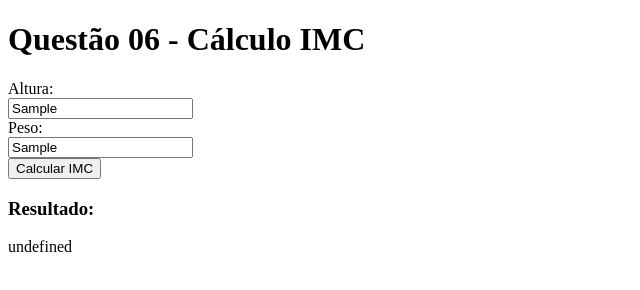
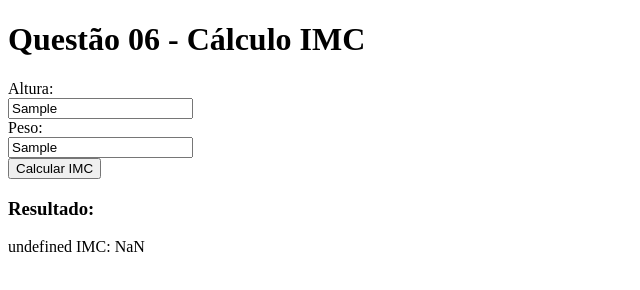
Before and after one commit to adriacostaa/lista-javascript, a plain HTML site: page 06-questao-imc/index.html in a window 1280 px wide. Both pictures are taken after typing "Sample", "Sample" into the empty fields and a click on the button "Calcular IMC". Shown: the full height of the page, 0-640 px from the left. Drawn offline with Linux system fonts and the light colour scheme.

Commit message:
remocao - console

```diff
--- a/06-questao-imc/index.html
+++ b/06-questao-imc/index.html
@@ -41,10 +41,7 @@
                 resultadoText = "Obesidade grau III";
             }
 
-            console.log(resultadoText);
-            console.log(imc);
-
-            document.getElementById('resultado').innerHTML = resultadoText;
+            document.getElementById('resultado').innerHTML = (resultadoText + " IMC: "+ imc.toFixed(2));
         }
     </script>
 
```
